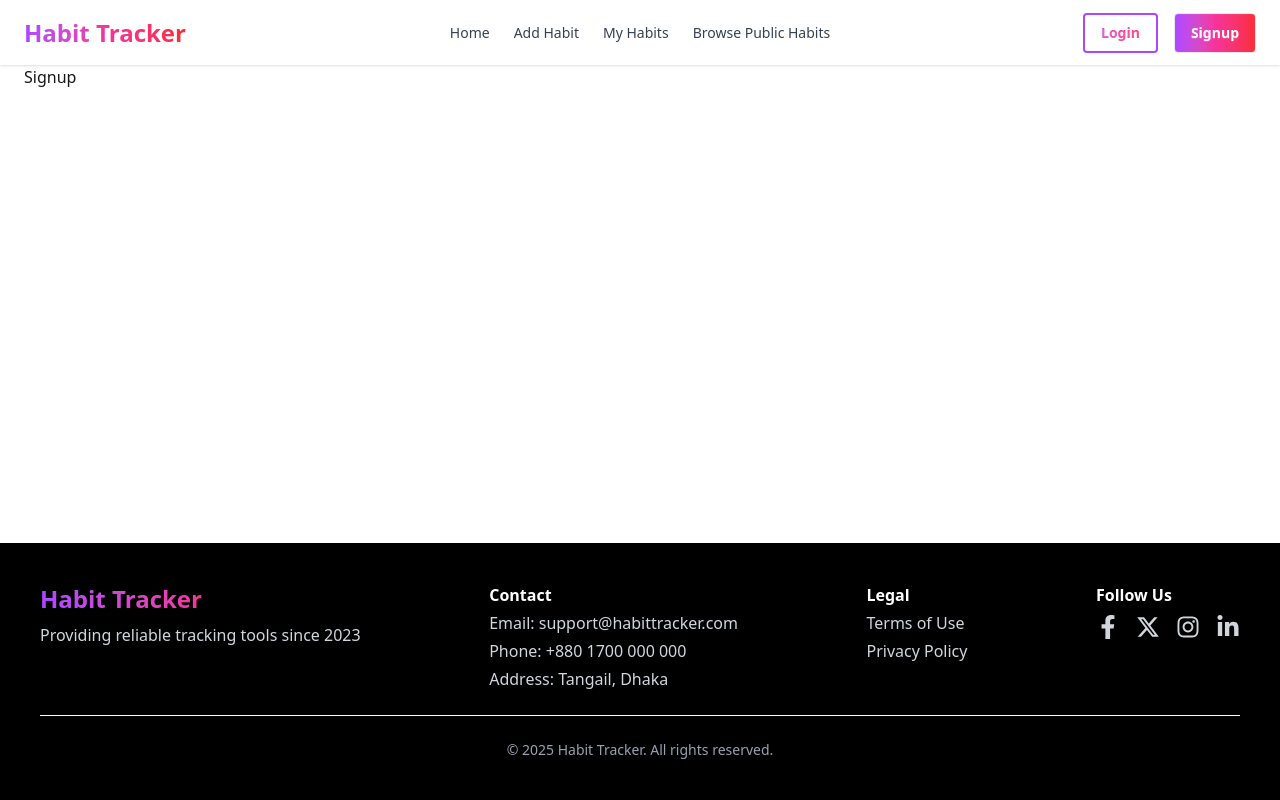
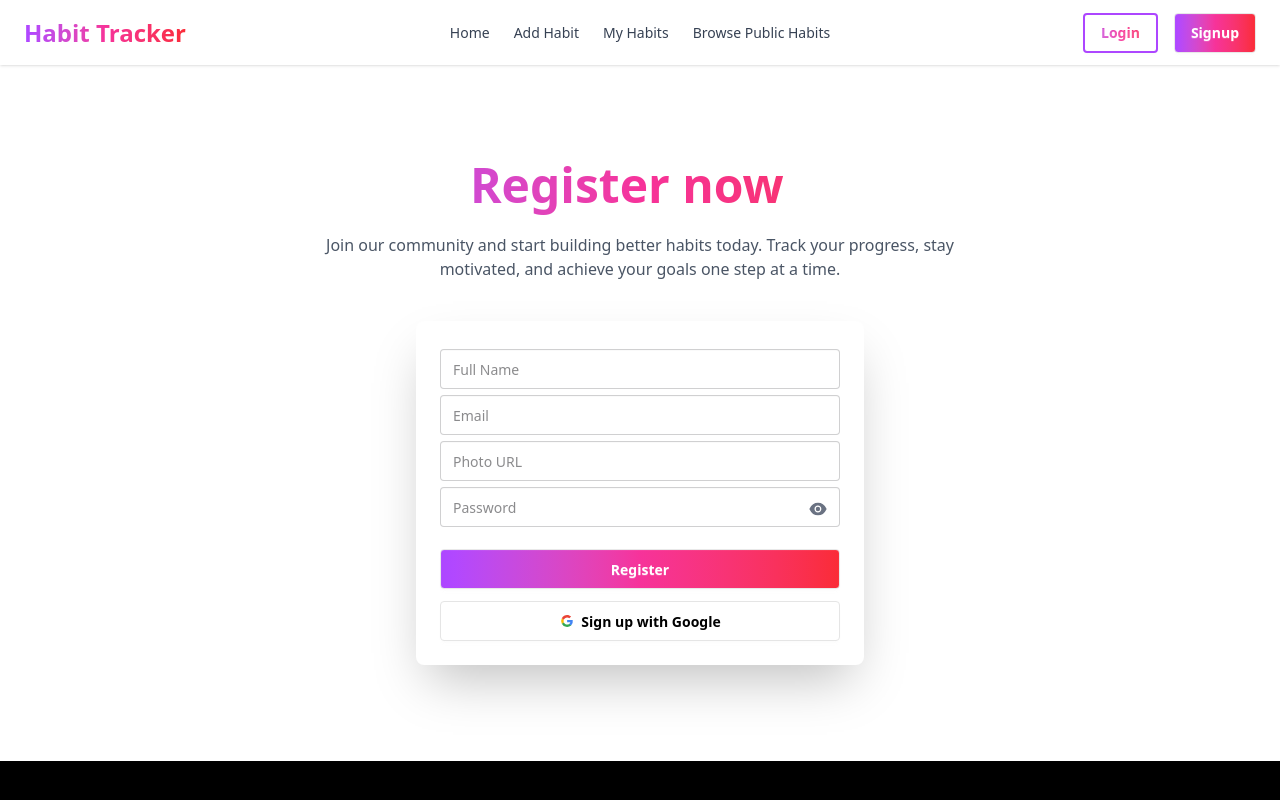
Before and after one commit to Joychandra13/B12-A10-Future-Box-client, a React app: page /signup in a window 1280 px wide. Shown: the top 800 px of the page. Built offline with nearby package versions, Linux system fonts and the light colour scheme; no server answers; the HTML template or start-up script is replaced by a standard one.

Commit message:
Signup page Done

```diff
--- a/package.json
+++ b/package.json
@@ -11,9 +11,11 @@
   },
   "dependencies": {
     "@tailwindcss/vite": "^4.1.17",
+    "firebase": "^12.5.0",
     "motion": "^12.23.24",
     "react": "^19.2.0",
     "react-dom": "^19.2.0",
+    "react-hot-toast": "^2.6.0",
     "react-icons": "^5.5.0",
     "react-router": "^7.9.5",
     "react-simple-typewriter": "^5.0.1",
--- /dev/null
+++ b/src/context/AuthContext.jsx
@@ -0,0 +1,3 @@
+import { createContext } from "react";
+
+export const AuthContext = createContext(null)
--- /dev/null
+++ b/src/context/AuthProvider.jsx
@@ -0,0 +1,46 @@
+import React, { useEffect, useState } from 'react';
+import { AuthContext } from './AuthContext';
+import { createUserWithEmailAndPassword, GoogleAuthProvider, onAuthStateChanged, signInWithEmailAndPassword, signInWithPopup } from 'firebase/auth';
+import { auth } from '../firebase/firebase.config';
+
+const googleProvider = new GoogleAuthProvider
+
+const AuthProvider = ({children}) => {
+    const [user, setUser] = useState(null)
+    const [loading, setLoading] = useState(true);
+
+    const createUser = (email, password)=>{
+        setLoading(true);
+        return createUserWithEmailAndPassword(auth, email, password)
+    }
+
+    const signInUser =(email, password) =>{
+        setLoading(true);
+        return signInWithEmailAndPassword (auth, email, password)
+    }
+
+    const signInWithGoogle = () =>{
+        setLoading(true);
+        return signInWithPopup(auth, googleProvider)
+    }
+
+    useEffect (()=>{
+        const unsubscribe = onAuthStateChanged(auth, (currentUser)=>{
+            setUser(currentUser);
+            setLoading(false)
+        })
+
+        return () =>{
+            unsubscribe()
+        }
+    },[])
+
+    const authInfo ={createUser, signInUser, signInWithGoogle, user, loading}
+    return (
+        <AuthContext value={authInfo}>
+            {children}
+        </AuthContext>
+    );
+};
+
+export default AuthProvider;
--- /dev/null
+++ b/src/firebase/firebase.config.js
@@ -0,0 +1,20 @@
+// Import the functions you need from the SDKs you need
+import { initializeApp } from "firebase/app";
+// TODO: Add SDKs for Firebase products that you want to use
+// https://firebase.google.com/docs/web/setup#available-libraries
+import { getAuth } from "firebase/auth";
+
+// Your web app's Firebase configuration
+const firebaseConfig = {
+  apiKey:import.meta.env.VITE_apiKey,
+  authDomain:import.meta.env.VITE_authDomain,
+  projectId:import.meta.env.VITE_projectId,
+  storageBucket:import.meta.env.VITE_storageBucket,
+  messagingSenderId:import.meta.env.VITE_messagingSenderId,
+  appId:import.meta.env.VITE_appId,
+};
+
+// Initialize Firebase
+const app = initializeApp(firebaseConfig);
+// Initialize Firebase Authentication and get a reference to the service
+export const auth = getAuth(app);
--- a/src/pages/Login.jsx
+++ b/src/pages/Login.jsx
@@ -1,11 +1,53 @@
-import React from 'react';
+import React from "react";
+import { Typewriter } from "react-simple-typewriter";
 
 const Login = () => {
-    return (
-        <div>
-            Login
+  return (
+    <div className="hero max-h-screen my-10 md:my-20">
+      <div className="hero-content flex-col ">
+        <div className="text-center">
+          <h1 className="text-5xl activeNav pb-6">
+            {" "}
+            <Typewriter
+              cursor
+              cursorBlinking
+              delaySpeed={1000}
+              deleteSpeed={25}
+              loop={0}
+              typeSpeed={75}
+              words={["Welcome back!"]}
+            />
+          </h1>
+          <p className="mb-6 max-w-2xl">
+            Log in to continue tracking your habits, stay consistent, and reach
+            your goals every day.
+          </p>
         </div>
-    );
+        <div className="card bg-base-100 w-full max-w-md shrink-0 shadow-2xl">
+          <div className="card-body">
+            <fieldset className="fieldset">
+              <label className="label">Email</label>
+              <input
+                type="email"
+                className="input w-full"
+                placeholder="Email"
+              />
+              <label className="label">Password</label>
+              <input
+                type="password"
+                className="input w-full"
+                placeholder="Password"
+              />
+              <div>
+                <a className="link link-hover">Forgot password?</a>
+              </div>
+              <button className="btn text-white bg-common mt-4">Login</button>
+            </fieldset>
+          </div>
+        </div>
+      </div>
+    </div>
+  );
 };
 
 export default Login;
--- a/src/pages/Signup.jsx
+++ b/src/pages/Signup.jsx
@@ -1,11 +1,162 @@
-import React from 'react';
+import React, { useState, useContext } from "react";
+import { Typewriter } from "react-simple-typewriter";
+import { AuthContext } from "../context/AuthContext";
+import toast, { Toaster } from "react-hot-toast";
+import { AiFillEye, AiFillEyeInvisible } from "react-icons/ai";
+import { useNavigate } from "react-router";
 
 const Signup = () => {
-    return (
-        <div>
-            Signup
+  const [showPassword, setShowPassword] = useState(false);
+  const navigate = useNavigate();
+  const { createUser, signInWithGoogle } = useContext(AuthContext);
+
+  const handleSignup = (e) => {
+    e.preventDefault();
+
+    const form = e.target;
+    const name = form.name.value;
+    const email = form.email.value;
+    const photoURL = form.photoURL.value;
+    const password = form.password.value;
+
+    if (
+      !/[A-Z]/.test(password) ||
+      !/[a-z]/.test(password) ||
+      password.length < 6
+    ) {
+      toast.error(
+        "Password must have at least 6 characters, including uppercase and lowercase letters!"
+      );
+      return;
+    }
+
+    createUser(email, password)
+      .then(() => {
+        toast.success("Signup successful!");
+        navigate('/');
+      })
+      .catch((err) => {
+        toast.error(err.message);
+      });
+  };
+
+  const handleGoogleSignup = () => {
+    signInWithGoogle()
+      .then(() => {
+        toast.success("Signed up with Google!");
+        navigate('/');
+      })
+      .catch((err) => {
+        toast.error(err.message);
+      });
+  };
+
+  return (
+    <div className="hero max-h-screen my-10 md:my-20">
+      <Toaster position="top-right" />
+      <div className="hero-content flex-col">
+        <div className="text-center">
+          <h1 className="text-4xl md:text-5xl activeNav pb-6">
+            <Typewriter
+              cursor
+              cursorBlinking
+              delaySpeed={1000}
+              deleteSpeed={25}
+              loop={0}
+              typeSpeed={75}
+              words={["Register now!"]}
+            />
+          </h1>
+          <p className="mb-6 max-w-2xl mx-auto text-gray-600">
+            Join our community and start building better habits today. Track
+            your progress, stay motivated, and achieve your goals one step at a
+            time.
+          </p>
         </div>
-    );
+
+        <div className="card bg-base-100 w-full max-w-md shadow-2xl">
+          <div className="card-body">
+            <form onSubmit={handleSignup} className="fieldset">
+              <input
+                type="text"
+                name="name"
+                placeholder="Full Name"
+                className="input w-full"
+                required
+              />
+              <input
+                type="email"
+                name="email"
+                placeholder="Email"
+                className="input w-full"
+                required
+              />
+              <input
+                type="text"
+                name="photoURL"
+                placeholder="Photo URL"
+                className="input w-full"
+              />
+
+              <div className="relative">
+                <input
+                  type={showPassword ? "text" : "password"}
+                  name="password"
+                  placeholder="Password"
+                  className="input w-full pr-10"
+                  required
+                />
+                <span
+                  className="absolute right-3 top-3 cursor-pointer text-xl text-gray-500 hover:text-primary"
+                  onClick={() => setShowPassword(!showPassword)}
+                >
+                  {showPassword ? <AiFillEyeInvisible /> : <AiFillEye />}
+                </span>
+              </div>
+
+              <button type="submit" className="btn text-white bg-common mt-4">
+                Register
+              </button>
+            </form>
+
+            <button
+              onClick={handleGoogleSignup}
+              className="btn bg-white text-black border-[#e5e5e5]"
+            >
+              <svg
+                aria-label="Google logo"
+                width="16"
+                height="16"
+                xmlns="http://www.w3.org/2000/svg"
+                viewBox="0 0 512 512"
+              >
+                <g>
+                  <path d="m0 0H512V512H0" fill="#fff"></path>
+                  <path
+                    fill="#34a853"
+                    d="M153 292c30 82 118 95 171 60h62v48A192 192 0 0190 341"
+                  ></path>
+                  <path
+                    fill="#4285f4"
+                    d="m386 400a140 175 0 0053-179H260v74h102q-7 37-38 57"
+                  ></path>
+                  <path
+                    fill="#fbbc02"
+                    d="m90 341a208 200 0 010-171l63 49q-12 37 0 73"
+                  ></path>
+                  <path
+                    fill="#ea4335"
+                    d="m153 219c22-69 116-109 179-50l55-54c-78-75-230-72-297 55"
+                  ></path>
+                </g>
+              </svg>
+              Sign up with Google
+            </button>
+          </div>
+        </div>
+      </div>
+    </div>
+  );
 };
 
 export default Signup;
```
Also changed, not shown: src/main.jsx (+12 -7 lines), 1 other file (tests, documents, lock files or other folders).
